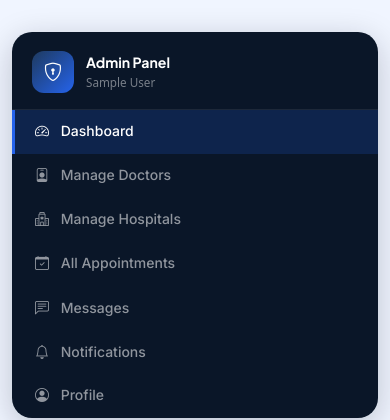
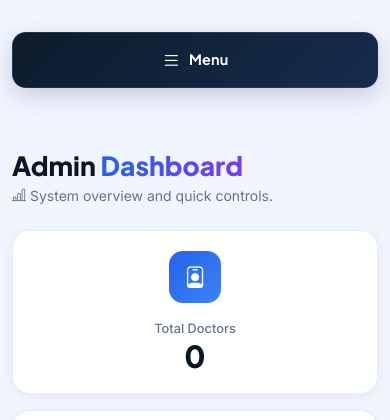
Before and after one commit to alanjenkinspaloga-byte/appointment-system2, a Django app: page /admin-panel/dashboard/ in a window 390 px wide. Shown: the part 66-486 px from the top of the page. Run offline with Django 4.2, Linux system fonts and the light colour scheme; the visitor is signed in with stand-in values (Sample User, id 1); data that the repository does not hold is empty.

Commit message:
Update dashboard navbar and mobile menu

```diff
--- a/templates/base.html
+++ b/templates/base.html
@@ -28,6 +28,11 @@
             padding: .65rem 0;
             transition: box-shadow .3s, background .3s;
             font-family: 'Plus Jakarta Sans', system-ui, sans-serif;
+        }
+        #mainNav .container,
+        #mainNav .container-fluid {
+            padding-left: 1.1rem;
+            padding-right: 1.1rem;
         }
         #mainNav.nav-scrolled {
             background: rgba(6,14,31,.97);
@@ -168,6 +173,46 @@
             background: #060e1f;
             border-top: 1px solid rgba(255,255,255,.06);
             font-family: 'Inter', system-ui, sans-serif;
+        }
+
+        /* ══ MOBILE DASHBOARD MENU TOGGLE ══ */
+        .dash-sidebar-shell {
+            position: relative;
+        }
+        .dash-mobile-menu-toggle {
+            display: none;
+        }
+        @media (max-width: 767.98px) {
+            .dash-mobile-menu-toggle {
+                display: flex;
+                align-items: center;
+                justify-content: center;
+                gap: .5rem;
+                width: 100%;
+                margin-bottom: .85rem;
+                padding: .8rem 1rem;
+                border: 1px solid rgba(255,255,255,.08);
+                border-radius: 14px;
+                background: linear-gradient(135deg, #0d1b2a, #162c4d);
+                color: #fff;
+                box-shadow: 0 8px 24px rgba(15,23,42,.18);
+                font-family: 'Plus Jakarta Sans', sans-serif;
+                font-size: .9rem;
+                font-weight: 700;
+                letter-spacing: .01em;
+            }
+            .dash-mobile-menu-toggle i {
+                font-size: 1.2rem;
+            }
+            .dash-sidebar-shell .dash-sidebar-card {
+                display: none;
+            }
+            .dash-sidebar-shell.is-open .dash-sidebar-card {
+                display: block;
+            }
+            .dash-mobile-menu-toggle[aria-expanded="true"] {
+                background: linear-gradient(135deg, #1d4ed8, #4f46e5);
+            }
         }
 
         /* ══ OKIDOKI DASHBOARD DESIGN SYSTEM (shared across all panel pages) ══ */
@@ -319,8 +364,8 @@
     <!-- Navbar -->
     {% block navbar %}
     <nav class="navbar navbar-expand-lg" id="mainNav">
-        <div class="container">
-            <a class="nav-brand navbar-brand" href="{% url 'home' %}">
+        <div class="container-fluid px-3 px-lg-3">
+            <a class="nav-brand navbar-brand ms-0" href="{% url 'home' %}">
                 <div class="nav-brand-icon"><i class="bi bi-heart-pulse-fill"></i></div>
                 <span class="nav-brand-text">Oki<span>Doki</span></span>
             </a>
@@ -361,12 +406,12 @@
                             </ul>
                         </li>
                     {% else %}
-                        <li class="nav-item">
+                        <li class="nav-item me-0">
                             <a class="nav-btn nav-btn-login" href="{% url 'login' %}">
                                 <i class="bi bi-box-arrow-in-right"></i> Sign In
                             </a>
                         </li>
-                        <li class="nav-item">
+                        <li class="nav-item me-0">
                             <a class="nav-btn nav-btn-register" href="{% url 'register' %}">
                                 <i class="bi bi-person-plus-fill"></i> Get Started
                             </a>
@@ -408,6 +453,36 @@
                 nav.classList.toggle('nav-scrolled', window.scrollY > 40);
             });
         }
+
+        // Mobile dashboard sidebar toggle
+        document.addEventListener('DOMContentLoaded', function () {
+            document.querySelectorAll('.dash-sidebar-card').forEach(function (card) {
+                const parent = card.parentElement;
+                if (!parent || parent.classList.contains('dash-sidebar-shell')) {
+                    return;
+                }
+
+                const existingToggle = parent.querySelector('.dash-mobile-menu-toggle');
+                if (existingToggle) {
+                    return;
+                }
+
+                const toggleButton = document.createElement('button');
+                toggleButton.type = 'button';
+                toggleButton.className = 'dash-mobile-menu-toggle';
+                toggleButton.setAttribute('aria-label', 'Toggle dashboard menu');
+                toggleButton.setAttribute('aria-expanded', 'false');
+                toggleButton.innerHTML = '<i class="bi bi-list"></i> Menu';
+
+                toggleButton.addEventListener('click', function () {
+                    const isOpen = parent.classList.toggle('is-open');
+                    toggleButton.setAttribute('aria-expanded', String(isOpen));
+                });
+
+                parent.classList.add('dash-sidebar-shell');
+                parent.insertBefore(toggleButton, card);
+            });
+        });
     </script>
     {% block extra_js %}{% endblock %}
 </body>
```
